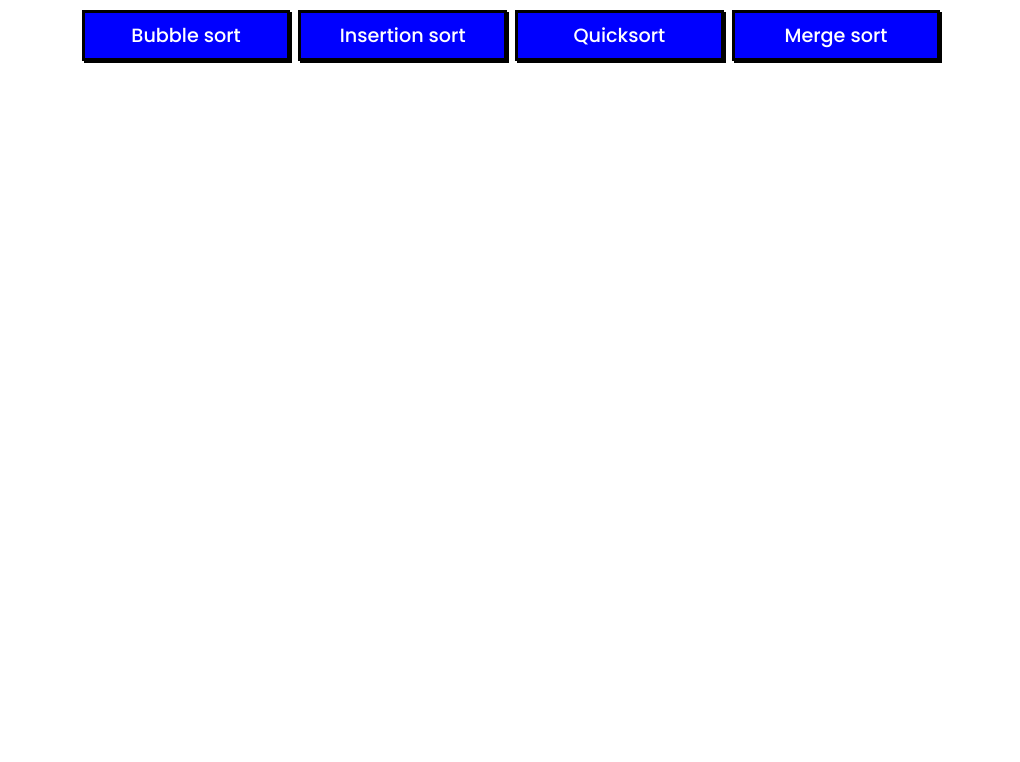
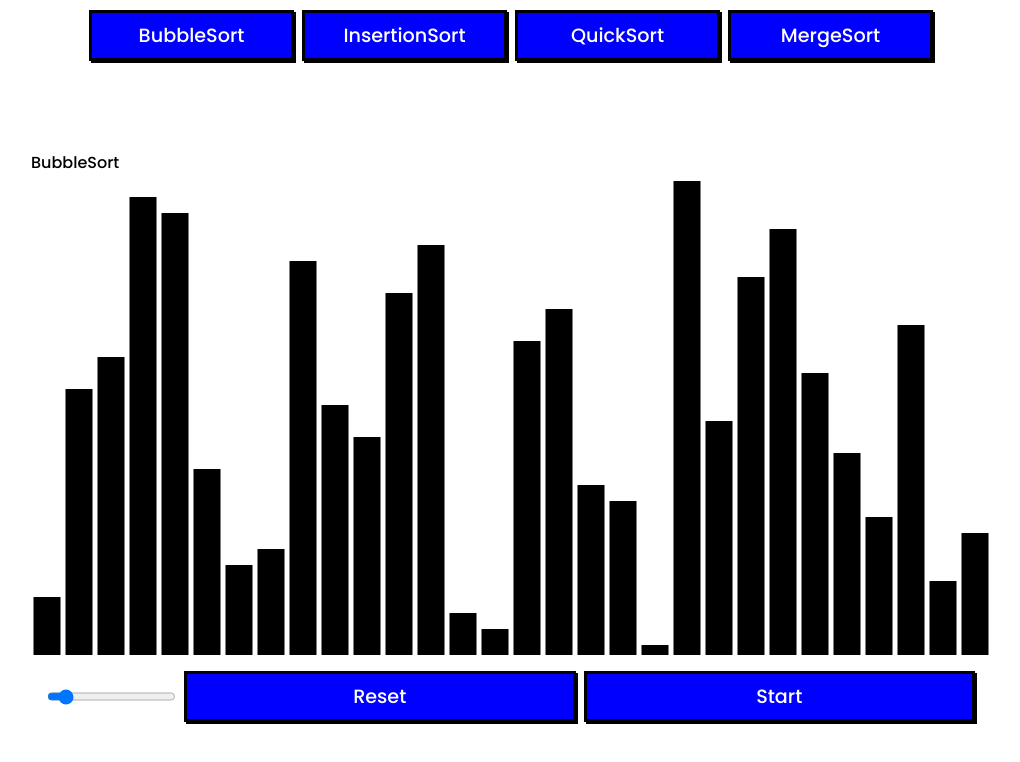
Before and after one commit to bieniucieniu/sorting, a website built with Vite: page index.html in a window 1280 px wide. Shown: the whole page, without its empty margins (129-1149 px from the left). Built offline with nearby package versions, Linux system fonts and the light colour scheme.

Commit message:
feat: :sparkles: adding control in HTML and making it working lol

```diff
--- a/index.html
+++ b/index.html
@@ -18,26 +18,31 @@
     <nav class="nav-bar">
       <ul class="nav-content">
         <li>
-          <button class="btn bubble-sort">Bubble sort</button>
+          <button class="btn" id="bubble-sort">BubbleSort</button>
         </li>
         <li>
-          <button class="btn insertion-sort">Insertion sort</button>
+          <button class="btn" id="insertion-sort">InsertionSort</button>
         </li>
         <li>
-          <button class="btn quicksort">Quicksort</button>
+          <button class="btn" id="quick-sort">QuickSort</button>
         </li>
         <li>
-          <button class="btn merge-sort">Merge sort</button>
+          <button class="btn" id="merge-sort">MergeSort</button>
         </li>
       </ul>
     </nav>
     <main class="main-content">
-      <div class="graph-container">
-        <div class="canvas-container">
-          <canvas id="canvas"></canvas>
+      <p class="current-sorting-name">BubbleSort</p>
+      <div class="canvas-container">
+        <canvas id="canvas"></canvas>
+      </div>
+      <div class="control-container">
+        <div class="control-item">
+          <input type="range" id="array-size" value="10" />
+          <button class="btn" id="reset">Reset</button>
+          <button class="btn" id="start">Start</button>
         </div>
       </div>
-      <div class="graph-context"></div>
     </main>
     <script type="module" src="./src/main.ts"></script>
   </body>
--- a/src/main.ts
+++ b/src/main.ts
@@ -1,9 +1,97 @@
-import { mergesort } from "./algorithms/mergesort";
-import { quicksort } from "./algorithms/quicksort";
-import {range} from "./utils/range";
-import {shuffle} from "./utils/shuffle";
+import { drawArray , sortingAnimation, stopAnimation, calculateSteps } from "./functions";
+import {range, shuffle, sleep} from "./utils";
 
-let arr = shuffle(range(20));
-console.log(arr);
-console.log(await mergesort(arr));
-console.log(arr);
+const canvas = document.getElementById("canvas") as HTMLCanvasElement;
+const ctx = canvas.getContext("2d") as CanvasRenderingContext2D;
+const bodyStyles = window.getComputedStyle(document.querySelector(".main-content") as HTMLElement ,null) as CSSStyleDeclaration;
+
+canvas.width = canvas.parentElement?.clientWidth || 300;
+canvas.height = canvas.parentElement?.clientHeight || 300;
+
+let array = shuffle(range(30));
+
+
+let canvasObj = {
+    canvas,
+    ctx,
+}
+
+let arrayObj = {
+    array: [...array],
+    steps: calculateSteps(array),
+}
+
+let stylingProp = {
+    bgColor: bodyStyles.getPropertyValue('background-color'),
+    fgColor: '#000000',
+    gap: 5,
+    rise: 10
+}
+
+let animationProp = {
+    delay: 400,
+    swapColor: "red",
+    compareColor: "green"
+}
+
+drawArray(canvasObj, arrayObj, stylingProp);
+
+window.addEventListener("resize", () => {
+    canvas.width = canvas.parentElement?.clientWidth || 300;
+    canvas.height = canvas.parentElement?.clientHeight || 300;
+
+    drawArray(canvasObj, arrayObj, stylingProp);
+});
+
+
+let currentAlgorithmName: string;
+
+document.querySelector
+
+document.querySelectorAll(".btn").forEach(btn => {
+
+    switch (btn.id) {
+        case "bubble-sort":
+            btn.addEventListener("click", () => {
+            currentAlgorithmName = "bubbleSort";
+        });
+        break;
+        case "insertion-sort":
+            btn.addEventListener("click", () => {
+            currentAlgorithmName = "insertionSort";
+        });
+        break;
+        case "merge-sort":
+            btn.addEventListener("click", () => {
+            currentAlgorithmName = "mergeSort";
+        });
+        break;
+        case "quick-sort":
+            btn.addEventListener("click", () => {
+            currentAlgorithmName = "quickSort";
+        });
+        break;
+        case "reset":
+            btn.addEventListener("click", async () => {
+                console.log(currentAlgorithmName);
+
+                stopAnimation();
+                array = shuffle(range(30));
+                arrayObj = {
+                    array: [...array],
+                    steps: calculateSteps(array, currentAlgorithmName),
+                }
+                await sleep(animationProp.delay);
+                drawArray(canvasObj, arrayObj, stylingProp);
+            });
+            break;
+        case "start":
+            btn.addEventListener("click",  () => {
+                sortingAnimation(canvasObj, arrayObj, stylingProp, animationProp);
+            });
+            break;
+        default:
+            break;
+    }
+
+});
```
